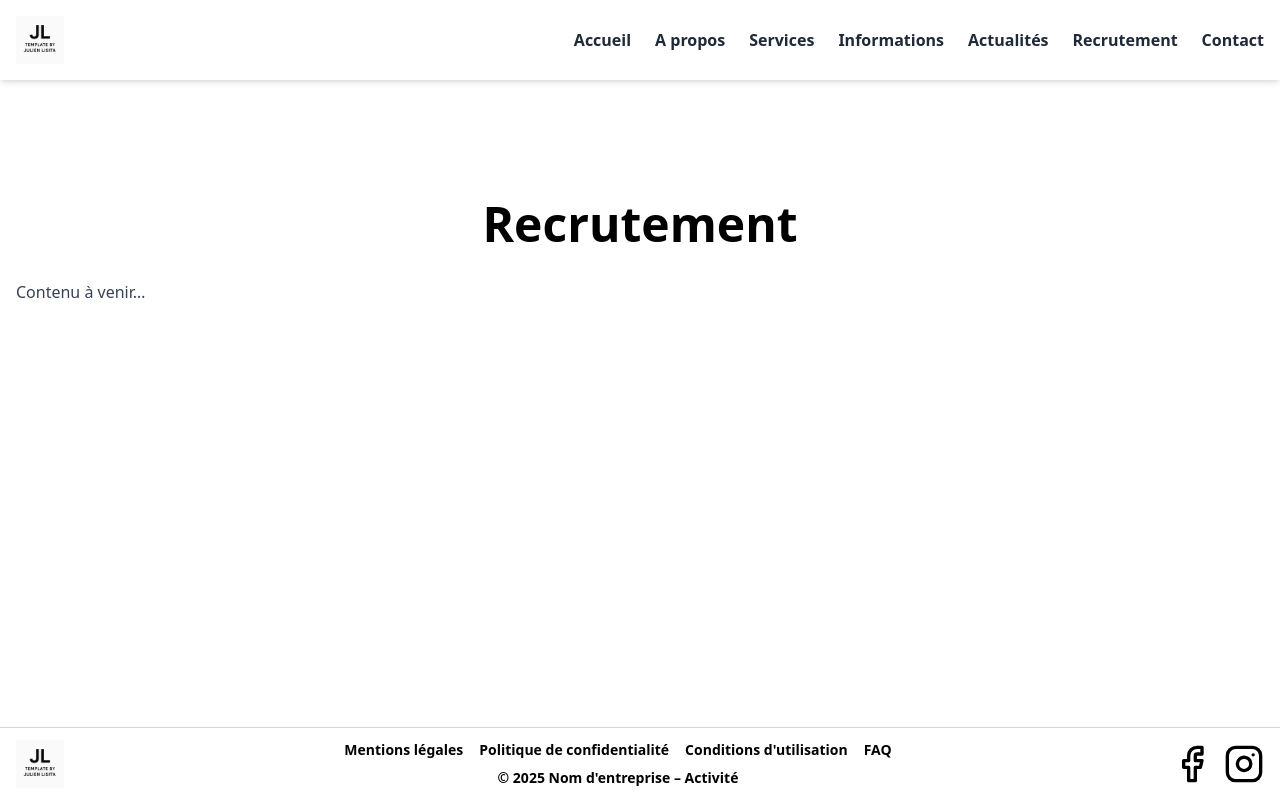
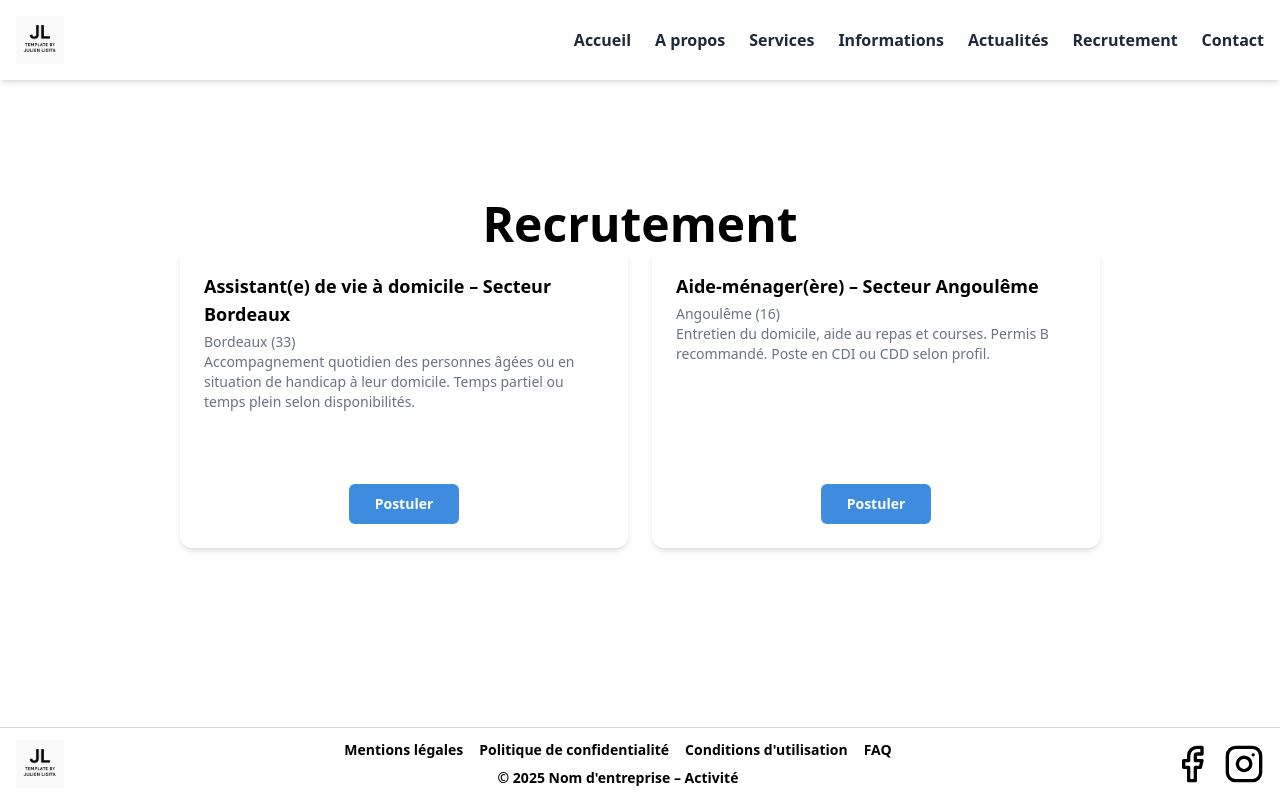
Before and after one commit to julienlisita/nextjs-ts-tailwind-template, a Next.js app: page /recruitment in a window 1280 px wide. Built offline with nearby package versions, Linux system fonts and the light colour scheme.

Commit message:
feat(pages): add Recruitment page with static list of job offers

```diff
--- a/src/components/pages/Recruitment.tsx
+++ b/src/components/pages/Recruitment.tsx
@@ -1,12 +1,40 @@
 // src/components/pages/Recruitment.tsx
 
 import PageTitle from "@/components/ui/PageTitle"
+import { JobOfferCard } from "../widgets/JobOfferCard";
 
 export default function Recruitment() {
+
+const jobOffers = [
+  {
+    id: 1,
+    title: 'Assistant(e) de vie à domicile – Secteur Bordeaux',
+    location: 'Bordeaux (33)',
+    description:
+      'Accompagnement quotidien des personnes âgées ou en situation de handicap à leur domicile. Temps partiel ou temps plein selon disponibilités.',
+  },
+  {
+    id: 2,
+    title: 'Aide-ménager(ère) – Secteur Angoulême',
+    location: 'Angoulême (16)',
+    description:
+      'Entretien du domicile, aide au repas et courses. Permis B recommandé. Poste en CDI ou CDD selon profil.',
+  },
+];
   return (
     <div className="container mx-auto px-4 py-10">
       <PageTitle>Recrutement</PageTitle>
-      <p className="text-gray-700 py-8">Contenu à venir…</p>
+      <div className="flex flex-wrap justify-center gap-6">
+        {jobOffers.map((offer) => {
+          return <JobOfferCard
+                    key={offer.id}
+                    title={offer.title}
+                    location={offer.location}
+                    description={offer.description}
+                  />
+        } )
+        }
+      </div>
     </div>
   );
 }
```
